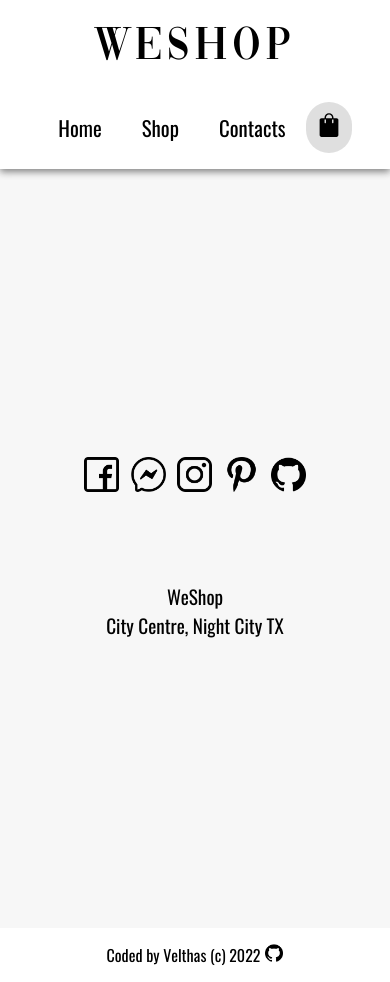
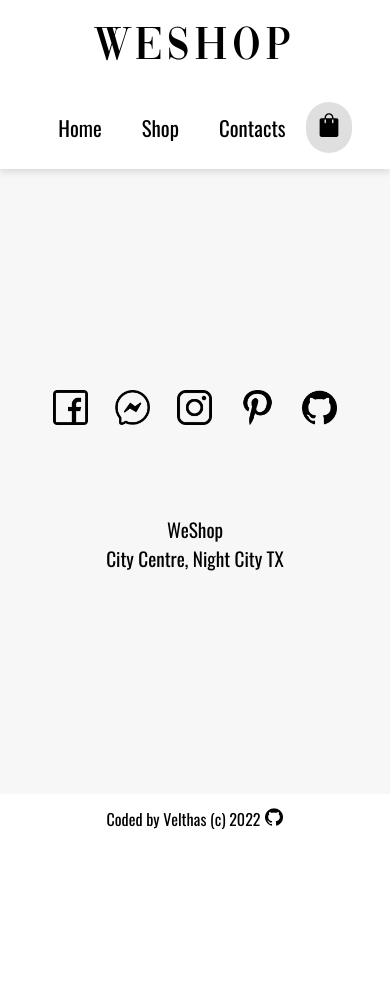
Before and after one commit to Velthas/shopping-cart-typescript, a React (Create React App) app: page /shopping-cart/contacts in a window 390 px wide. After the commit the page ends 844 px from the top, so only its background shows below. Built offline with nearby package versions, Linux system fonts and the light colour scheme; no server answers.

Commit message:
fixed overflow issue and updated media queries

```diff
--- a/src/components/Footer.js
+++ b/src/components/Footer.js
@@ -18,6 +18,7 @@ function Footer() {
 }
 
 const FooterWrapper = styled.div`
+  height: 50px;
   padding: 15px 10px;
 
   display: flex;
--- a/src/components/Header.js
+++ b/src/components/Header.js
@@ -85,7 +85,7 @@ const Navbar = styled.nav`
   position: relative;
   height: 10vh;
 
-  box-shadow: 0px 3px 7px 0px #858585;
+  box-shadow: 0px 3px 7px 0px #dadada;
 
   @media(max-width: 700px) {
     height: 20vh;
--- a/src/pages/Contacts.js
+++ b/src/pages/Contacts.js
@@ -7,7 +7,7 @@ import instagram from '../assets/images/instagram.png';
 import pinterest from '../assets/images/pinterest.png';
 import github from '../assets/images/github.png';
 
-const Contacts = () => {
+function Contacts() {
   return (
     <ContactsWrapper>
       <ImgWrapper>
@@ -28,35 +28,39 @@ const Contacts = () => {
         </a>
       </ImgWrapper>
       <AdressContainer>
-        <AdressPara>
-          {'WeShop'}
-        </AdressPara>
-        <AdressPara>
-          {'City Centre, Night City TX'}
-        </AdressPara>
+        <AdressPara>WeShop</AdressPara>
+        <AdressPara>City Centre, Night City TX</AdressPara>
       </AdressContainer>
     </ContactsWrapper>
   );
-};
+}
 
 const ContactsWrapper = styled.div`
-  width: 100vw;
-  height: 90vh;
+  max-width: 100vw;
+  min-height: calc(90vh - 50px);
   background-color: ${({ theme }) => theme.colors.gray.medium};
 
   display: flex;
   flex-direction: column;
   align-items: center;
   justify-content: center;
-  gap: 10vh
+  gap: 10vh;
+
+  @media (max-width: 700px) {
+    min-height: calc(80vh - 50px);
+  }
 `;
 
 const ImgWrapper = styled.div`
-animation: appear-slowly 0.5s ease-in 1;
+  animation: appear-slowly 0.5s ease-in 1;
   display: flex;
   justify-content: space-around;
   align-items: center;
-  width: 60vw;
+  width: 60%;
+
+  @media (max-width: 400px) {
+    width: 80%;
+  }
 `;
 
 const SocialImg = styled.img`
@@ -68,12 +72,17 @@ const SocialImg = styled.img`
     transform: scale(1.1);
   }
 
-  @media(max-width: 700px) {
+  @media (max-width: 700px) {
     width: 45px;
     height: 45px;
   }
 
-  @media(max-width: 700px) {
+  @media (max-width: 400px) {
+    width: 32px;
+    height: 32px;
+  }
+
+  @media (max-width: 700px) {
     width: 35px;
     height: 35px;
   }
@@ -87,7 +96,7 @@ const AdressPara = styled.div`
   color: ${({ theme }) => theme.colors.dark};
   font-size: 1.3rem;
 
-  @media(max-width: 700px) {
+  @media (max-width: 700px) {
     font-size: 1.2rem;
   }
 `;
--- a/src/pages/Home.js
+++ b/src/pages/Home.js
@@ -1,31 +1,23 @@
-import React from 'react';
-import styled from 'styled-components';
-import { Link } from 'react-router-dom';
+import React from "react";
+import styled from "styled-components";
+import { Link } from "react-router-dom";
 
-import forMajeure from '../assets/images/formajeure4.jpg';
+import forMajeure from "../assets/images/formajeure4.jpg";
 
 const Home = () => {
   return (
     <HomeWrapper>
       <HeroText>
-        <Header>
-          { "Be comfortable," }
-        </Header>
-        <Header>
-          { "Be inspired," }
-        </Header>
-        <Header>
-          { "Be right at home." }
-        </Header>
+        <Header>{"Be comfortable,"}</Header>
+        <Header>{"Be inspired,"}</Header>
+        <Header>{"Be right at home."}</Header>
         <Link to="/shop">
-          <Button>
-          { "Shop Now" }
-          </Button>
+          <Button>{"Shop Now"}</Button>
         </Link>
       </HeroText>
     </HomeWrapper>
-  )
-}
+  );
+};
 
 const HomeWrapper = styled.div`
   animation: appear-slowly 0.5s ease-in-out 1;
@@ -34,19 +26,21 @@ const HomeWrapper = styled.div`
   background-size: cover;
   background-position: center;
 
-  height: 120vh;
+  height: calc(90vh - 50px);
+  position: relative;
+  z-index: 1;
 
   display: flex;
   flex-direction: column;
   justify-content: center;
   align-items: flex-start;
 
-  @media(max-width: 700px){
-    height: 100vh;
+  @media (max-width: 700px) {
+    height: calc(80vh - 50px);
     background-position: 10%;
     align-items: center;
   }
-`
+`;
 
 const HeroText = styled.div`
   display: flex;
@@ -57,18 +51,18 @@ const HeroText = styled.div`
   margin-left: 10vw;
   margin-top: 20vh;
 
-  @media(max-width: 700px) {
+  @media (max-width: 700px) {
     margin: 0;
   }
-`
+`;
 
 const Header = styled.h1`
   font-size: 3rem;
-  font-family: 'bebas-neue', sans-serif;
+  font-family: "bebas-neue", sans-serif;
   font-weight: normal;
-  color: ${({ theme }) => theme.colors.light };
-  text-shadow: 1px 1px 1px ${({ theme }) => theme.colors.dark };
-`
+  color: ${({ theme }) => theme.colors.light};
+  text-shadow: 1px 1px 1px ${({ theme }) => theme.colors.dark};
+`;
 
 const Button = styled.button`
   margin-top: 10px;
@@ -76,21 +70,21 @@ const Button = styled.button`
   width: 170px;
 
   background-color: transparent;
-  border: 4px solid ${({ theme }) => theme.colors.light };
+  border: 4px solid ${({ theme }) => theme.colors.light};
   border-radius: 3px;
 
   font-size: 1.3rem;
-  font-family: 'bebas-neue', sans-serif;
+  font-family: "bebas-neue", sans-serif;
   text-transform: uppercase;
-  color: ${({ theme }) => theme.colors.light };
+  color: ${({ theme }) => theme.colors.light};
 
   transition: 0.3s ease-out;
   cursor: pointer;
 
   &:hover {
-    color: ${({ theme }) => theme.colors.dark };
-    background-color: ${({ theme }) => theme.colors.light };
+    color: ${({ theme }) => theme.colors.dark};
+    background-color: ${({ theme }) => theme.colors.light};
   }
-`
+`;
 
 export default Home;
--- a/src/pages/Shop/Shop.js
+++ b/src/pages/Shop/Shop.js
@@ -25,7 +25,8 @@ Shop.propTypes = {
 };
 
 const ShopWrapper = styled.div`
-  width: 100vw;
+  min-height: calc(90vh - 50px);
+  max-width: 100vw;
   padding: 5vw;
 
   display: grid;
--- a/src/pages/Shop/ShopItem.js
+++ b/src/pages/Shop/ShopItem.js
@@ -61,6 +61,8 @@ const ProductContainer = styled.div`
   background-color: white;
   border-radius: 4px;
   border: 1px solid #dfdfdf;
+
+  max-height: 500px;
 `;
 
 const ImageBackdrop = styled.div`
```
